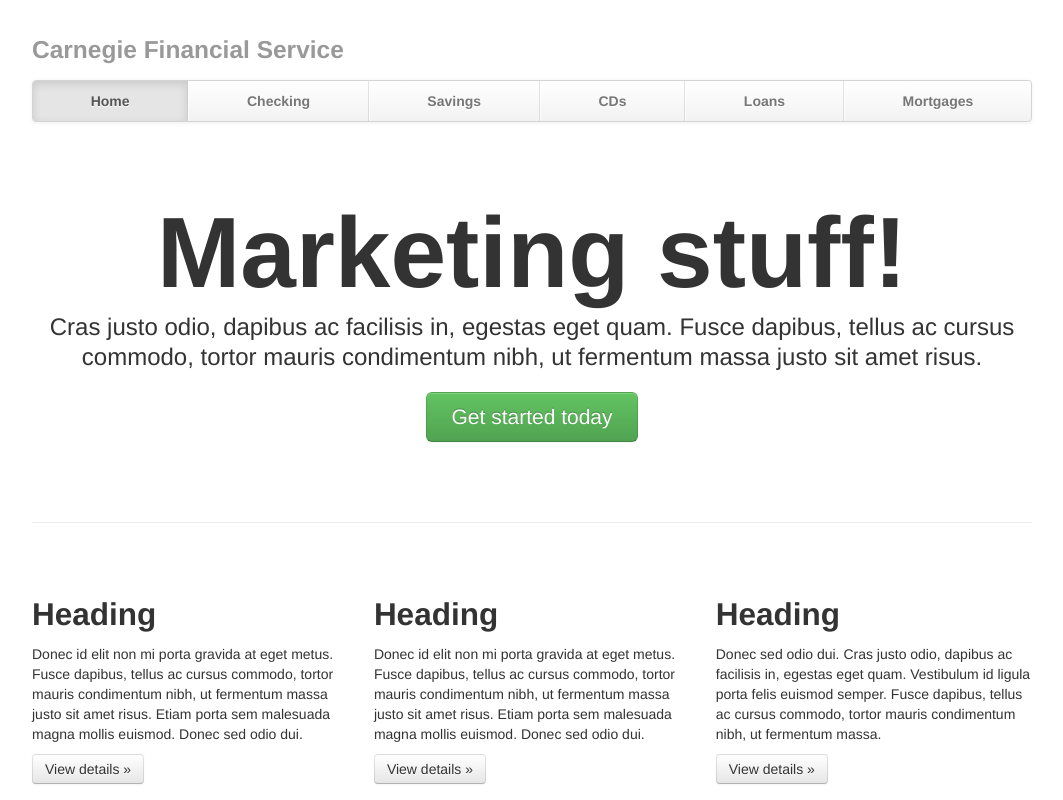
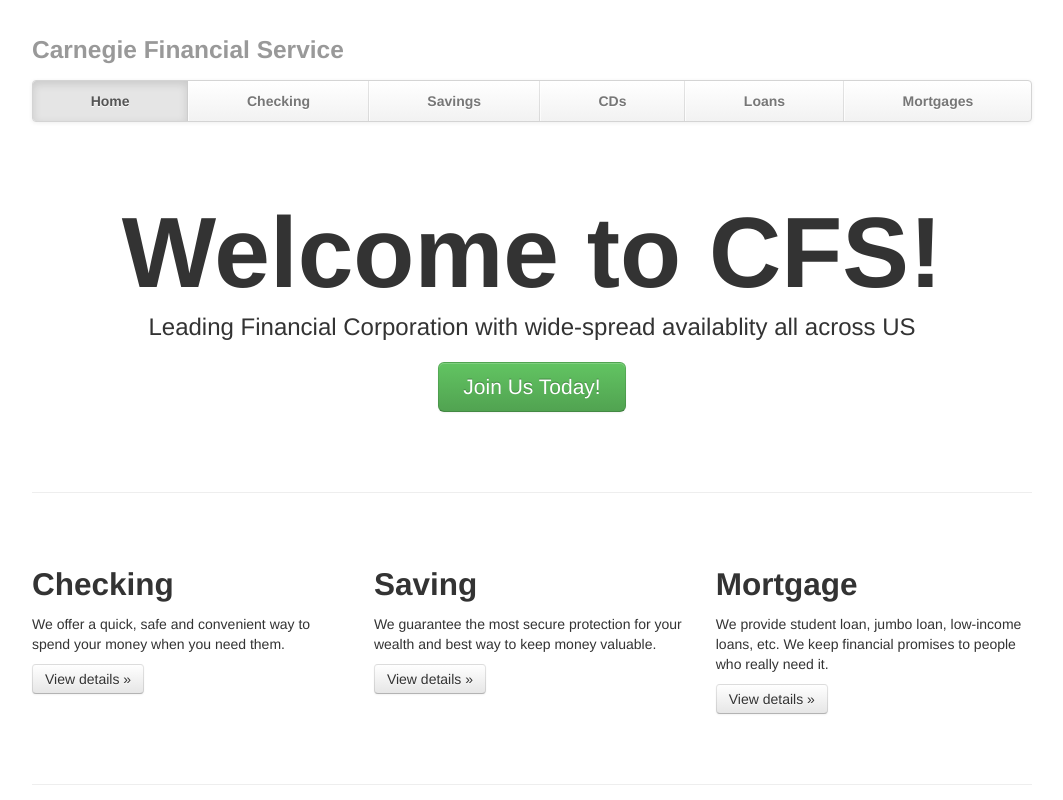
Before and after one commit to hhua/P3P-implementation, a website: page html/index.html in a window 1280 px wide. Shown: the top 800 px of the page, without its empty margins (108-1171 px from the left). Drawn offline with nearby package versions, Linux system fonts and the light colour scheme; files that its build step writes are made by us from their sources; files whose address does not match are found by name.

Commit message:
homepage updated

```diff
--- a/html/index.html
+++ b/html/index.html
@@ -113,9 +113,9 @@
 
       <!-- Jumbotron -->
       <div class="jumbotron">
-        <h1>Marketing stuff!</h1>
-        <p class="lead">Cras justo odio, dapibus ac facilisis in, egestas eget quam. Fusce dapibus, tellus ac cursus commodo, tortor mauris condimentum nibh, ut fermentum massa justo sit amet risus.</p>
-        <a class="btn btn-large btn-success" href="#">Get started today</a>
+        <h1>Welcome to CFS!</h1>
+        <p class="lead">Leading Financial Corporation with wide-spread availablity all across US</p>
+        <a class="btn btn-large btn-success" href="#">Join Us Today!</a>
       </div>
 
       <hr>
@@ -123,18 +123,18 @@
       <!-- Example row of columns -->
       <div class="row-fluid">
         <div class="span4">
-          <h2>Heading</h2>
-          <p>Donec id elit non mi porta gravida at eget metus. Fusce dapibus, tellus ac cursus commodo, tortor mauris condimentum nibh, ut fermentum massa justo sit amet risus. Etiam porta sem malesuada magna mollis euismod. Donec sed odio dui. </p>
+          <h2>Checking</h2>
+          <p>We offer a quick, safe and convenient way to spend your money when you need them.</p>
           <p><a class="btn" href="#">View details &raquo;</a></p>
         </div>
         <div class="span4">
-          <h2>Heading</h2>
-          <p>Donec id elit non mi porta gravida at eget metus. Fusce dapibus, tellus ac cursus commodo, tortor mauris condimentum nibh, ut fermentum massa justo sit amet risus. Etiam porta sem malesuada magna mollis euismod. Donec sed odio dui. </p>
+          <h2>Saving</h2>
+          <p>We guarantee the most secure protection for your wealth and best way to keep money valuable.</p>
           <p><a class="btn" href="#">View details &raquo;</a></p>
        </div>
         <div class="span4">
-          <h2>Heading</h2>
-          <p>Donec sed odio dui. Cras justo odio, dapibus ac facilisis in, egestas eget quam. Vestibulum id ligula porta felis euismod semper. Fusce dapibus, tellus ac cursus commodo, tortor mauris condimentum nibh, ut fermentum massa.</p>
+          <h2>Mortgage</h2>
+          <p>We provide student loan, jumbo loan, low-income loans, etc. We keep financial promises to people who really need it.</p>
           <p><a class="btn" href="#">View details &raquo;</a></p>
         </div>
       </div>
```
Also changed, not shown: 1 other file.
